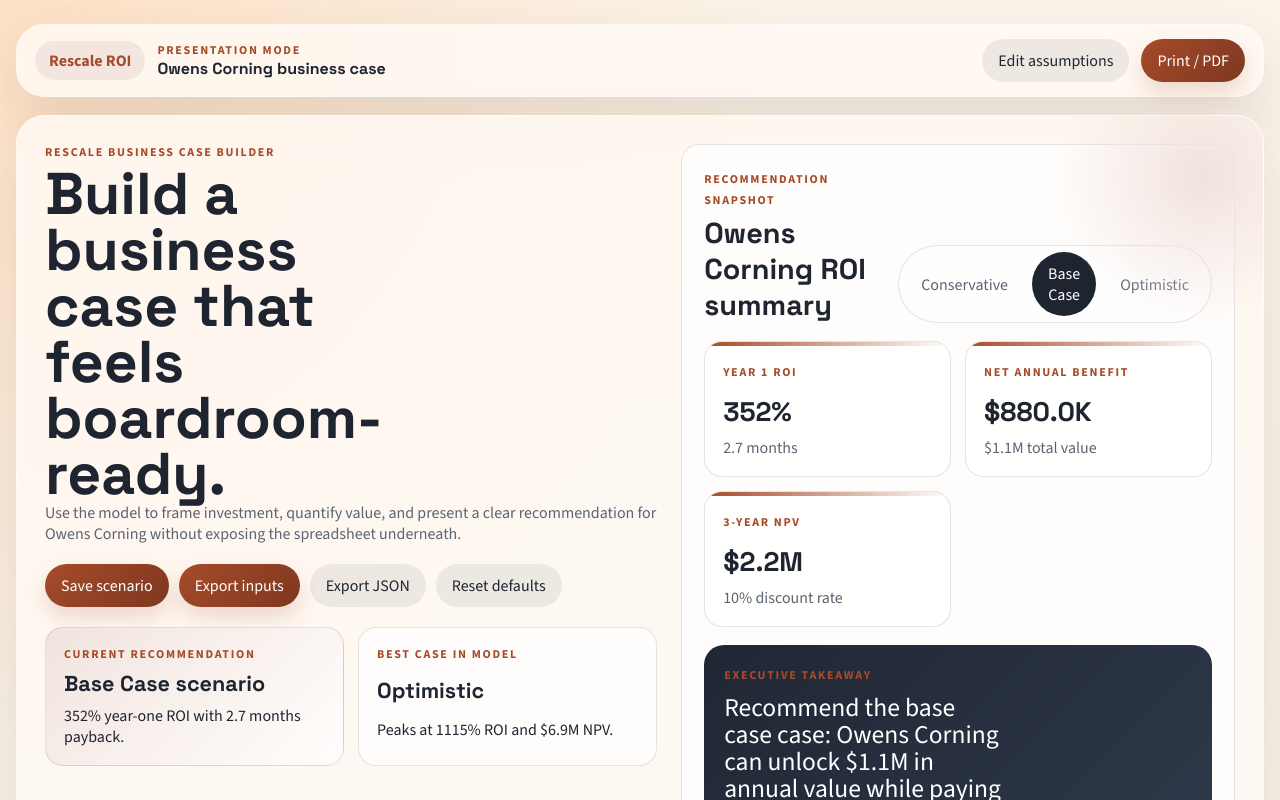
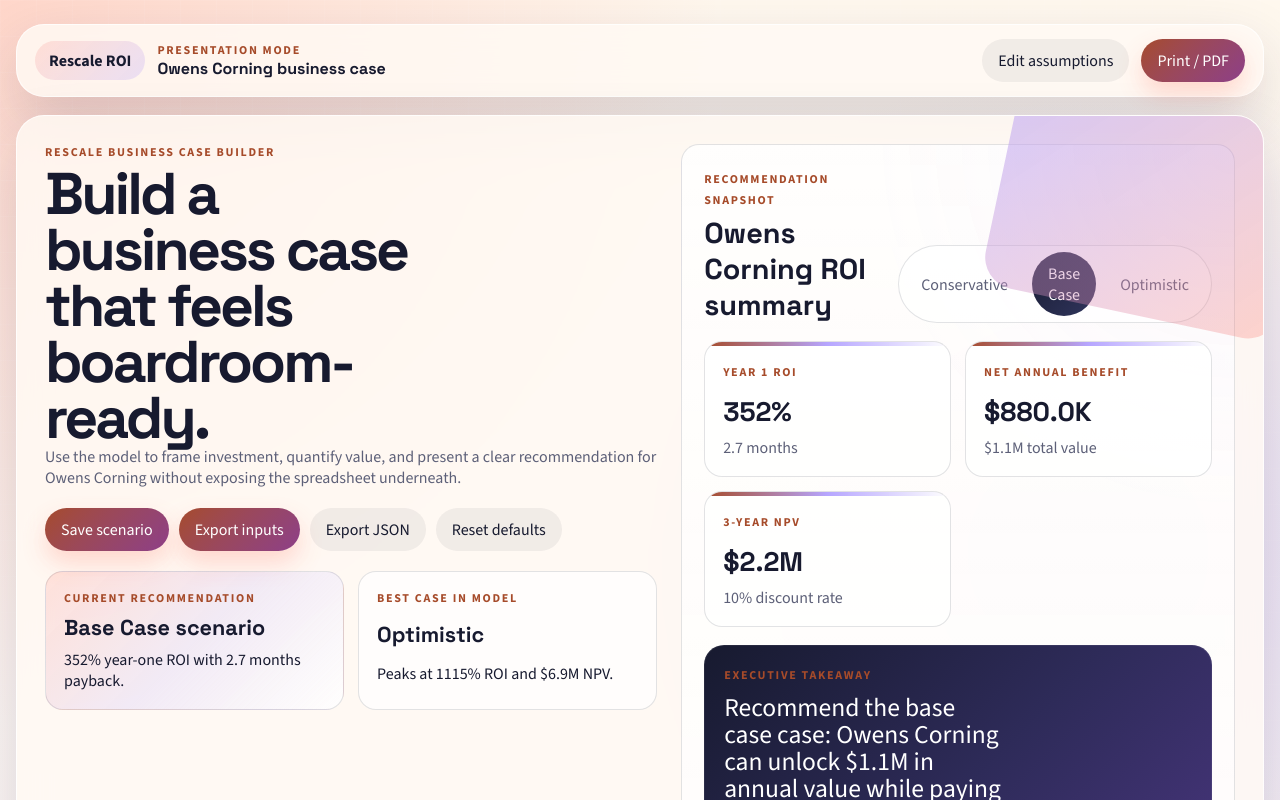
Before and after one commit to mwhittenburg/rescale-roi-app, a React (Vite) app: page / in a window 1280 px wide. Shown: the top 800 px of the page. Built offline with nearby package versions, Linux system fonts and the light colour scheme.

Commit message:
Restyle with postmodern palette

```diff
--- a/src/styles.css
+++ b/src/styles.css
@@ -1,12 +1,13 @@
 @import url("https://fonts.googleapis.com/css2?family=Space+Grotesk:wght@400;500;700&family=Source+Sans+3:wght@400;600;700&display=swap");
 
 :root {
-  --accent: #a64b2a;
-  --ink: #1f2530;
-  --muted: #5b6472;
-  --line: rgba(31, 37, 48, 0.12);
+  --accent: #ff6b57;
+  --accent-2: #b6a6ff;
+  --ink: #171a2f;
+  --muted: #5d6078;
+  --line: rgba(23, 26, 47, 0.12);
   --card: rgba(255, 250, 244, 0.84);
-  --shadow: 0 24px 60px rgba(72, 49, 28, 0.12);
+  --shadow: 0 24px 60px rgba(37, 28, 71, 0.16);
   --radius-lg: 28px;
   --radius-md: 18px;
   --radius-sm: 12px;
@@ -19,9 +20,10 @@
 html {
   color: var(--ink);
   background:
-    radial-gradient(circle at top left, rgba(255, 217, 182, 0.72), transparent 26%),
-    radial-gradient(circle at right, rgba(166, 75, 42, 0.1), transparent 28%),
-    linear-gradient(180deg, #fbf4ea 0%, #f2ede6 100%);
+    radial-gradient(circle at top left, rgba(255, 107, 87, 0.24), transparent 24%),
+    radial-gradient(circle at 85% 20%, rgba(182, 166, 255, 0.34), transparent 20%),
+    radial-gradient(circle at 30% 80%, rgba(255, 212, 110, 0.16), transparent 18%),
+    linear-gradient(180deg, #fff8ee 0%, #f3efff 100%);
 }
 
 body {
@@ -54,15 +56,15 @@
   background: linear-gradient(
     135deg,
     var(--accent),
-    color-mix(in srgb, var(--accent) 62%, #3d190f)
+    color-mix(in srgb, var(--accent) 56%, #6f2eff)
   );
   color: white;
   cursor: pointer;
-  box-shadow: 0 10px 22px color-mix(in srgb, var(--accent) 20%, transparent);
+  box-shadow: 0 12px 24px rgba(255, 107, 87, 0.24);
 }
 
 button.ghost {
-  background: rgba(31, 37, 48, 0.08);
+  background: rgba(23, 26, 47, 0.06);
   color: var(--ink);
   box-shadow: none;
 }
@@ -106,7 +108,7 @@
 .hero,
 .panel {
   background: var(--card);
-  border: 1px solid rgba(255, 255, 255, 0.56);
+  border: 1px solid rgba(255, 255, 255, 0.72);
   border-radius: var(--radius-lg);
   box-shadow: var(--shadow);
   backdrop-filter: blur(16px);
@@ -140,16 +142,29 @@
 .hero::after {
   content: "";
   position: absolute;
-  right: -100px;
-  top: -100px;
-  width: 320px;
-  height: 320px;
+  right: -40px;
+  top: -60px;
+  width: 300px;
+  height: 260px;
+  border-radius: 32px;
+  transform: rotate(12deg);
+  background: linear-gradient(
+    135deg,
+    rgba(182, 166, 255, 0.6),
+    rgba(255, 107, 87, 0.26)
+  );
+  pointer-events: none;
+}
+
+.hero::before {
+  content: "";
+  position: absolute;
+  left: 52%;
+  bottom: -48px;
+  width: 180px;
+  height: 180px;
   border-radius: 50%;
-  background: radial-gradient(
-    circle,
-    color-mix(in srgb, var(--accent) 16%, white),
-    transparent 66%
-  );
+  background: radial-gradient(circle, rgba(255, 212, 110, 0.42), transparent 68%);
   pointer-events: none;
 }
 
@@ -157,8 +172,8 @@
   display: inline-flex;
   padding: 9px 14px;
   border-radius: 999px;
-  background: color-mix(in srgb, var(--accent) 14%, white);
-  color: var(--accent);
+  background: linear-gradient(135deg, rgba(255, 107, 87, 0.16), rgba(182, 166, 255, 0.28));
+  color: var(--ink);
   font-weight: 700;
 }
 
@@ -177,6 +192,7 @@
   font-size: clamp(2.8rem, 4.6vw, 5.3rem);
   line-height: 0.95;
   max-width: 10ch;
+  letter-spacing: -0.05em;
 }
 
 .hero-text,
@@ -235,8 +251,9 @@
 .proof-card-accent {
   background: linear-gradient(
     135deg,
-    color-mix(in srgb, var(--accent) 15%, white),
-    rgba(255, 255, 255, 0.78)
+    rgba(255, 107, 87, 0.16),
+    rgba(182, 166, 255, 0.18),
+    rgba(255, 255, 255, 0.82)
   );
 }
 
@@ -245,6 +262,9 @@
   display: grid;
   gap: 18px;
   align-content: start;
+  background:
+    linear-gradient(180deg, rgba(255, 255, 255, 0.76), rgba(255, 255, 255, 0.68)),
+    radial-gradient(circle at top right, rgba(182, 166, 255, 0.22), transparent 36%);
 }
 
 .stage-header,
@@ -265,7 +285,7 @@
   gap: 8px;
   padding: 6px;
   border-radius: 999px;
-  background: rgba(255, 255, 255, 0.76);
+  background: rgba(255, 255, 255, 0.86);
   border: 1px solid var(--line);
 }
 
@@ -276,7 +296,7 @@
 }
 
 .scenario-picker button.active {
-  background: var(--ink);
+  background: linear-gradient(135deg, var(--ink), #30355d);
   color: white;
 }
 
@@ -294,7 +314,7 @@
   left: 0;
   width: 100%;
   height: 4px;
-  background: linear-gradient(90deg, var(--accent), transparent);
+  background: linear-gradient(90deg, var(--accent), var(--accent-2), transparent);
 }
 
 .summary-value {
@@ -306,8 +326,10 @@
 .stage-quote {
   padding: 18px 20px;
   border-radius: 20px;
-  background: linear-gradient(135deg, #202734, #2f394b);
+  background:
+    linear-gradient(135deg, #171a2f, #2e2b59 55%, #453479 100%);
   color: white;
+  box-shadow: inset 0 0 0 1px rgba(255, 255, 255, 0.06);
 }
 
 .stage-quote p {
@@ -328,7 +350,7 @@
   gap: 4px;
   padding: 14px;
   border-radius: 14px;
-  background: rgba(255, 255, 255, 0.52);
+  background: linear-gradient(180deg, rgba(255, 255, 255, 0.78), rgba(255, 255, 255, 0.54));
 }
 
 .panel {
@@ -384,7 +406,8 @@
   border-color: color-mix(in srgb, var(--accent) 35%, var(--line));
   background: linear-gradient(
     180deg,
-    color-mix(in srgb, var(--accent) 10%, white),
+    rgba(255, 107, 87, 0.1),
+    rgba(182, 166, 255, 0.16),
     rgba(255, 255, 255, 0.82)
   );
 }
@@ -425,6 +448,7 @@
 .support-card,
 .input-card {
   padding: 18px;
+  box-shadow: inset 0 1px 0 rgba(255, 255, 255, 0.46);
 }
 
 .plain-list {
@@ -479,7 +503,7 @@
   bottom: 20px;
   padding: 12px 16px;
   border-radius: 14px;
-  background: var(--ink);
+  background: linear-gradient(135deg, var(--ink), #373f76);
   color: white;
   box-shadow: var(--shadow);
 }
```
